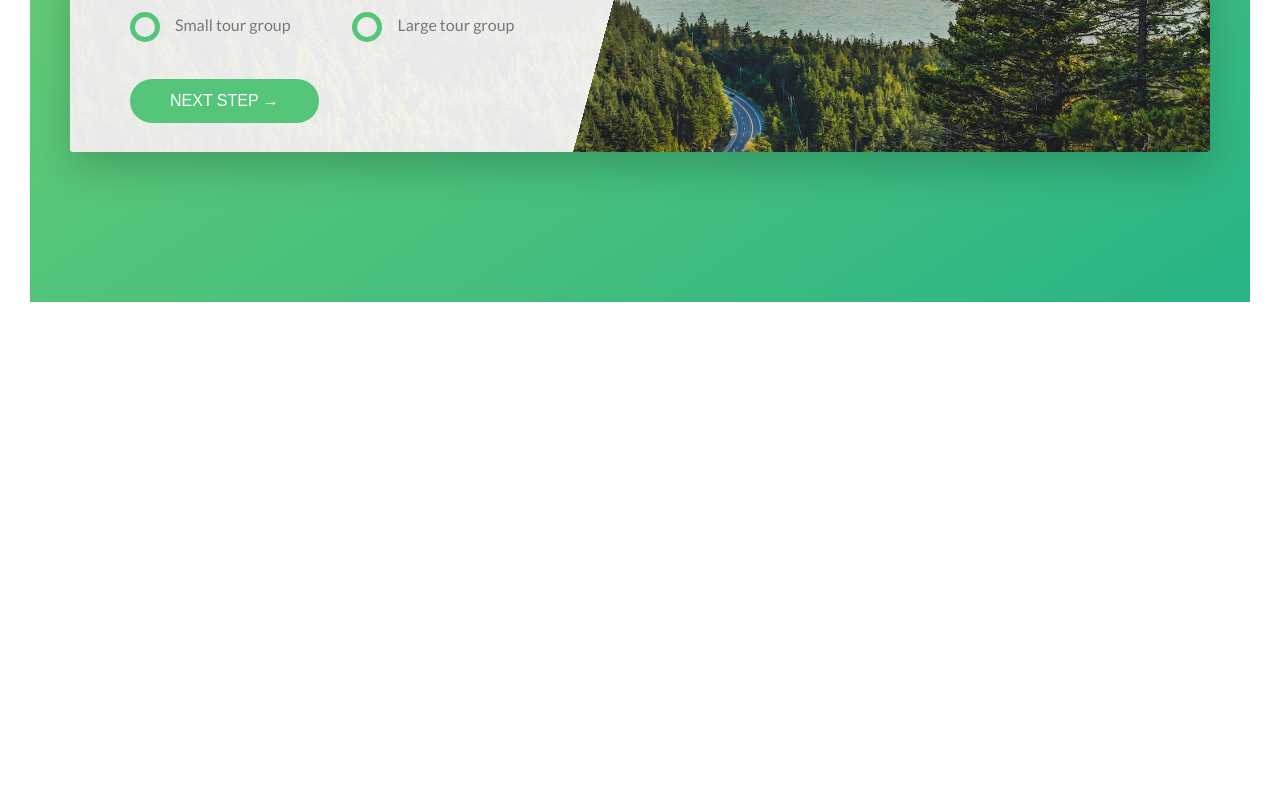
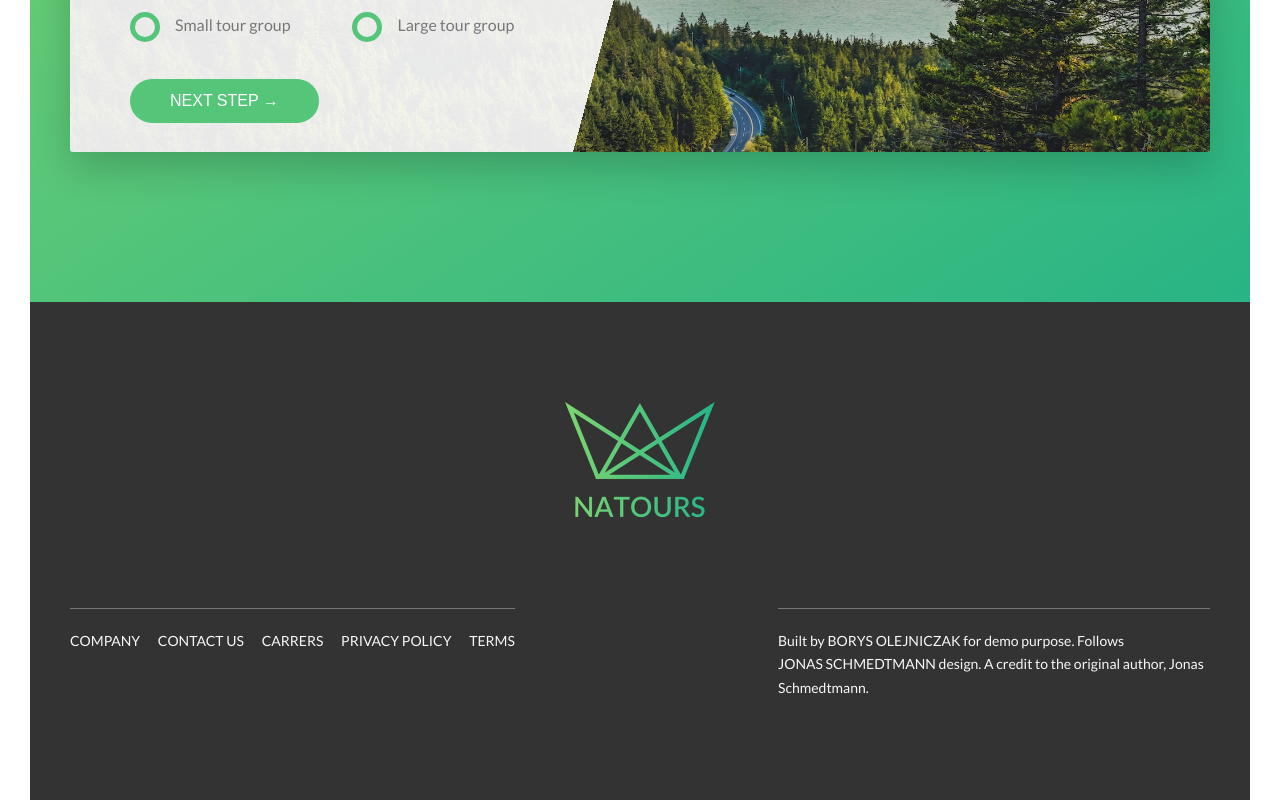
Before and after one commit to space11/Excursion-Agency-Layout---Nature, a website: page index.html in a window 1280 px wide. Shown: the part 5085-5885 px from the top of the page. Before the commit the page ends 5387 px from the top, so only its background shows below. Drawn offline with Linux system fonts and the light colour scheme.

Commit message:
Complete Building Footer Section

```diff
--- a/index.html
+++ b/index.html
@@ -297,43 +297,43 @@
             </div>
         </section>
     </main>
-    <!-- GRID TEST
-    <section class="grid-test ">
-        <div class="row ">
-            <div class="col-1-of-2 ">Col 1 of 2</div>
-            <div class="col-1-of-2 ">Col 1 of 2</div>
+    <footer class="footer">
+        <div class="footer__logo-box">
+            <img src="img/logo-green-2x.png" alt="full logo" class="footer__logo">
         </div>
-        <div class="row ">
-            <div class="col-1-of-3 ">Col 1 of 3</div>
-            <div class="col-1-of-3 ">Col 1 of 3</div>
-            <div class="col-1-of-3 ">Col 1 of 3</div>
+        <div class="row">
+            <div class="col-1-of-2">
+                <div class="footer__navigation">
+                    <ul class="footer__list">
+                        <li class="footer__item">
+                            <a href="#" class="footer__link">Company</a>
+                        </li>
+                        <li class="footer__item">
+                            <a href="#" class="footer__link">Contact Us</a>
+                        </li>
+                        <li class="footer__item">
+                            <a href="#" class="footer__link">Carrers</a>
+                        </li>
+                        <li class="footer__item">
+                            <a href="#" class="footer__link">Privacy policy</a>
+                        </li>
+                        <li class="footer__item">
+                            <a href="#" class="footer__link">Terms</a>
+                        </li>
+                    </ul>
+                </div>
+            </div>
+            <div class="col-1-of-2">
+                <p class="footer__copyright">
+                    Built by
+                    <a href="#" class="footer__link">Borys Olejniczak</a> for demo purpose. Follows
+                    <a href="#" class="footer__link">Jonas Schmedtmann</a> design. A credit to the original author, Jonas Schmedtmann.
+                </p>
+            </div>
         </div>
 
-        <div class="row ">
-            <div class="col-1-of-3 ">Col 1 of 3</div>
-            <div class="col-2-of-3 ">Col 2 of 3</div>
-        </div>
 
-        <div class="row ">
-            <div class="col-1-of-4 ">Col 1 of 4</div>
-            <div class="col-1-of-4 ">Col 1 of 4</div>
-            <div class="col-1-of-4 ">Col 1 of 4</div>
-            <div class="col-1-of-4 ">Col 1 of 4</div>
-        </div>
-
-        <div class="row ">
-            <div class="col-1-of-4 ">Col 1 of 4</div>
-            <div class="col-1-of-4 ">Col 1 of 4</div>
-            <div class="col-2-of-4 ">Col 2 of 4</div>
-        </div>
-
-        <div class="row ">
-            <div class="col-1-of-4 ">Col 1 of 4</div>
-            <div class="col-3-of-4 ">Col 3 of 4</div>
-        </div>
-
-    </section>
- END OF GRID TEST -->
+    </footer>
 </body>
 
 </html>
--- a/sass/abstracts/_veriables.scss
+++ b/sass/abstracts/_veriables.scss
@@ -14,6 +14,7 @@ $color-gray-light-2: #eee;
 
 $color-gray-dark: #777;
 $color-gray-dark-2: #999;
+$color-gray-dark-3: #333;
 
 $color-white: #fff;
 $color-black: #000;
--- /dev/null
+++ b/sass/layout/_footer.scss
@@ -0,0 +1,60 @@
+.footer {
+  background-color: $color-gray-dark-3;
+  padding: 10rem 0;
+  font-size: 1.4rem;
+  color: $color-gray-light-1;
+
+  &__logo-box {
+    text-align: center;
+    margin-bottom: 8rem;
+  }
+
+  &__logo {
+    width: 15rem;
+    height: auto;
+  }
+
+  &__navigation {
+    border-top: 1px solid $color-gray-dark;
+    padding-top: 2rem;
+    display: inline-block;
+  }
+
+  &__list {
+    list-style: none;
+  }
+
+  &__item {
+    display: inline-block;
+
+    &:not(:last-child) {
+      margin-right: 1.5rem;
+    }
+  }
+
+  &__link {
+    &:link,
+    &:visited {
+      color: $color-gray-light-1;
+      background-color: $color-gray-dark-3;
+      text-decoration: none;
+      text-transform: uppercase;
+      display: inline-block;
+      transition: all 0.2s;
+    }
+
+    &:hover,
+    &:active {
+      color: $color-primary;
+      box-shadow: 0 1rem 2rem rgba($color-black, 0.4);
+      transform: rotate(5deg) scale(1.3);
+    }
+  }
+
+  &__copyright {
+    border-top: 1px solid $color-gray-dark;
+    padding-top: 2rem;
+    width: 80%;
+    float: right;
+  }
+}
--- a/sass/main.scss
+++ b/sass/main.scss
@@ -15,6 +15,7 @@
 @import "components/form";
 @import "components/story";
 
+@import "layout/footer";
 @import "layout/grid";
 @import "layout/header";
 
```
Also changed, not shown: css/style.css, 1 other file.
